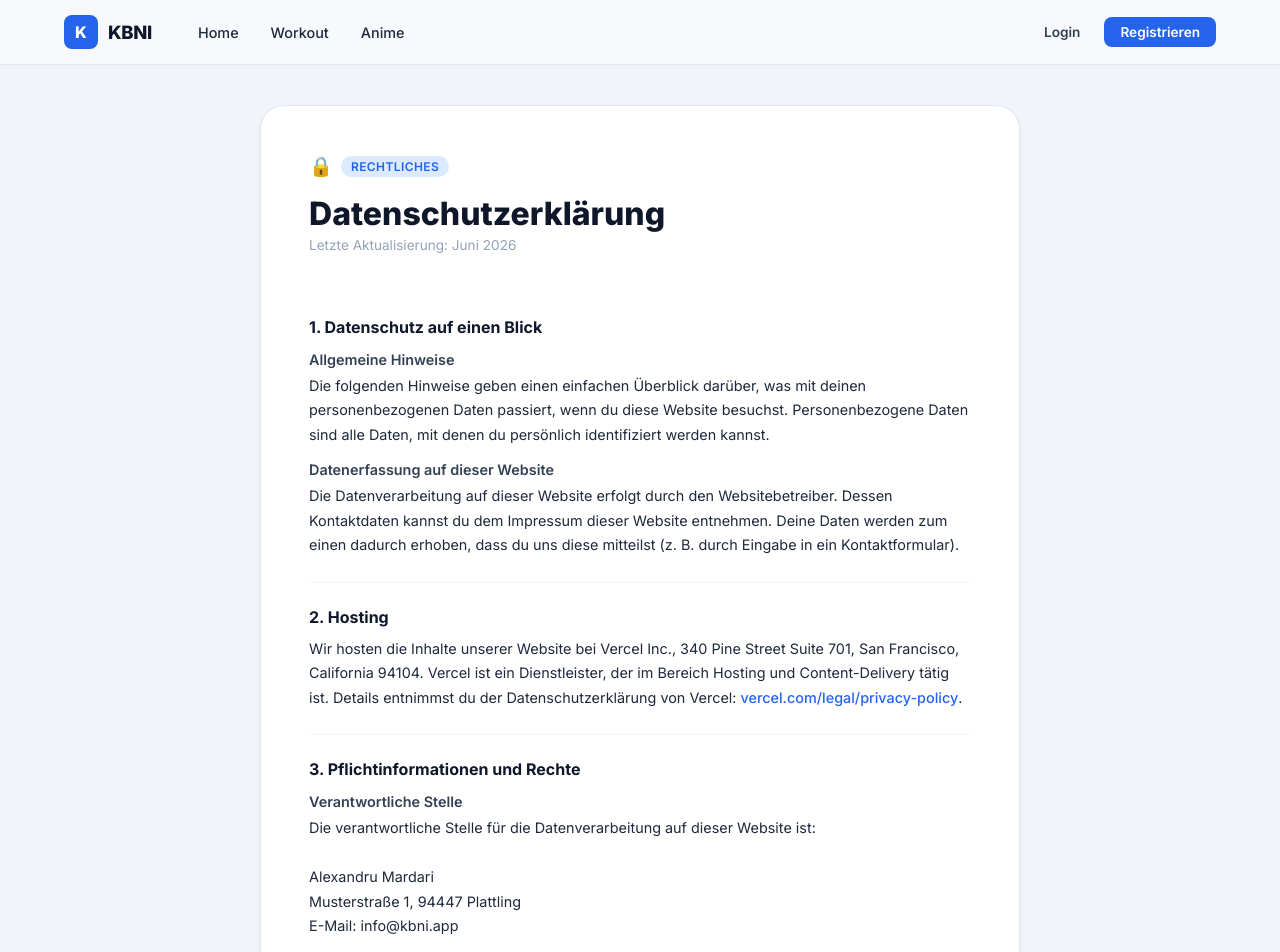
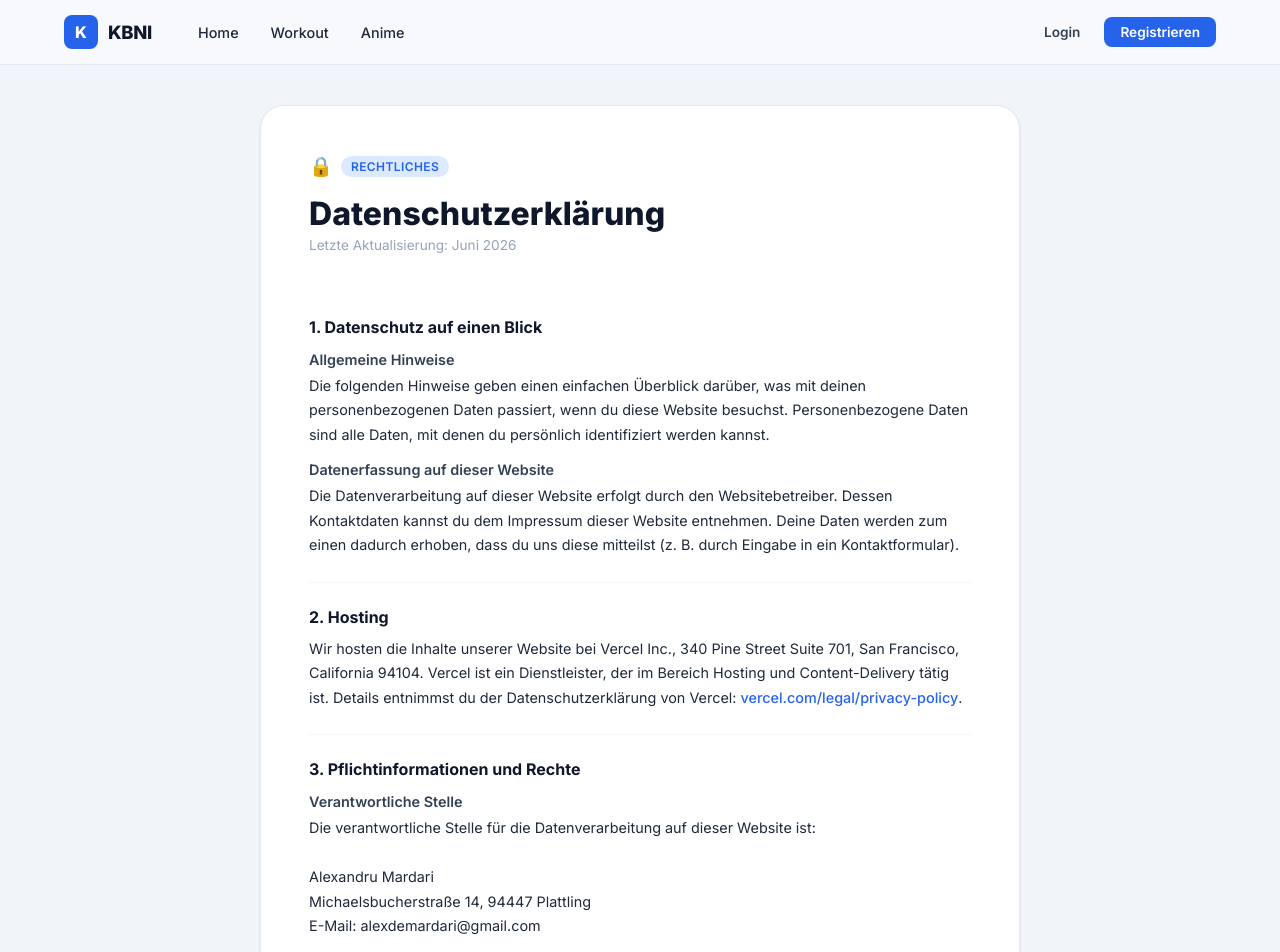
Before and after one commit to am-amrexatechnologies/kbni-rep, a Vue app: page /datenschutz in a window 1280 px wide. Shown: the top 952 px of the page. Built offline with nearby package versions, Linux system fonts and the light colour scheme; no server answers.

Commit message:
asdfasdfasdf

```diff
--- a/src/views/DatenschutzView.vue
+++ b/src/views/DatenschutzView.vue
@@ -37,8 +37,8 @@
               <p>
                 Die verantwortliche Stelle für die Datenverarbeitung auf dieser Website ist:<br><br>
                 Alexandru Mardari<br>
-                Musterstraße 1, 94447 Plattling<br>
-                E-Mail: info@kbni.app
+                Michaelsbucherstraße 14, 94447 Plattling<br>
+                E-Mail: alexdemardari@gmail.com
               </p>
               <h3>Speicherdauer</h3>
               <p>
```
